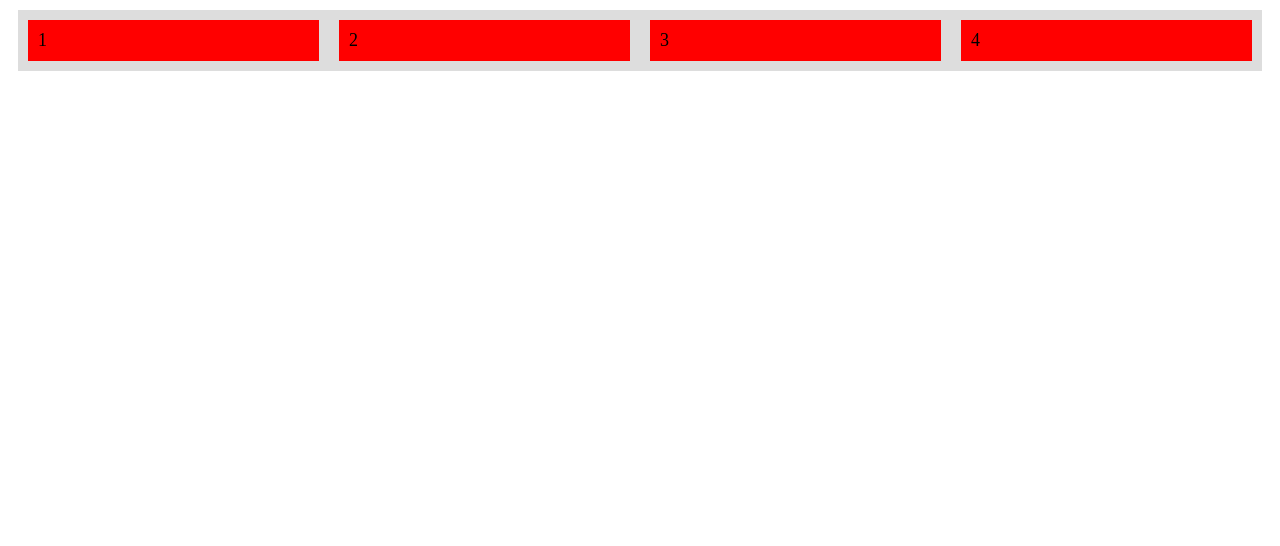
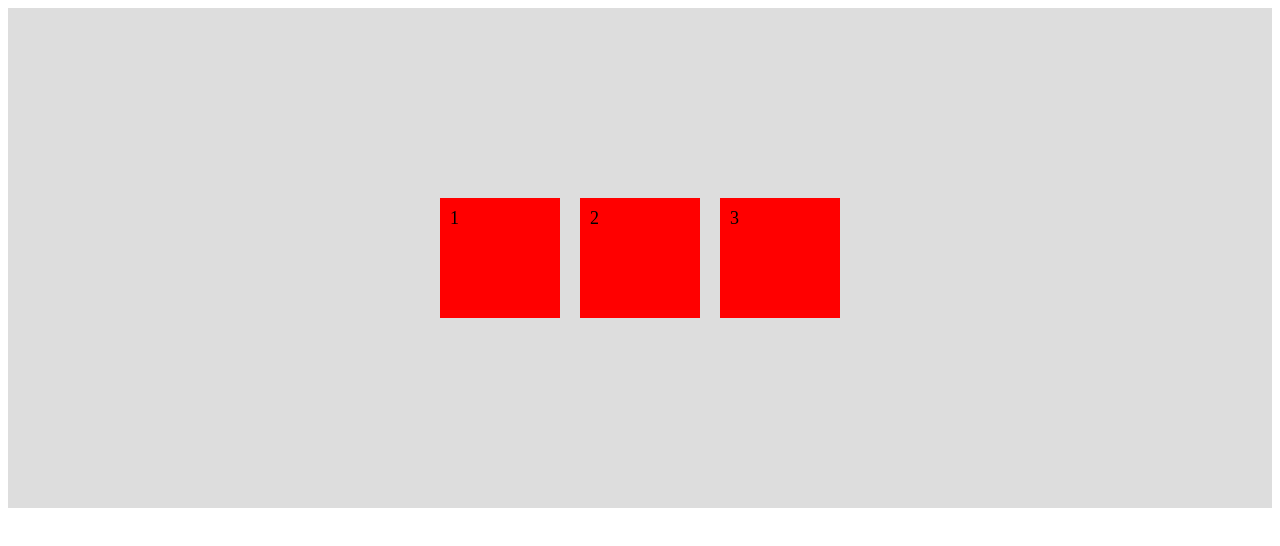
Before and after one commit to AlcirDaluz/html-css, a plain HTML site: page index.html in a window 1280 px wide. Drawn offline with Linux system fonts and the light colour scheme.

Commit message:
flexbox alignment

```diff
--- a/index.html
+++ b/index.html
@@ -9,10 +9,9 @@
 
 <body>
 	<div class="container">
-		<div class="div1">1</div>
-		<div class="div2">2</div>
-		<div class="div3">3</div>
-		<div class="div4">4</div>
+		<div>1</div>
+		<div>2</div>
+		<div>3</div>
 	</div>
 </body>
 
--- a/style.css
+++ b/style.css
@@ -1,38 +1,16 @@
 .container {
 	display: flex;
-	flex-direction: row;
+	height: 500px;
+	justify-content: center;
+	align-items: center;
 	background-color: #dddddd;
-	margin: 10px;
 }
 
-.div1 {
-	flex: 1;
+.container div {
+	width: 100px;
+	height: 100px;
 	background-color: #ff0000;
 	margin: 10px;
 	padding: 10px;
 	font-size: 18px;
 }
-
-.div2 {
-	flex: 1;
-	background-color: #ff0000;
-	margin: 10px;
-	padding: 10px;
-	font-size: 18px;
-}
-
-.div3 {
-	flex: 1;
-	background-color: #ff0000;
-	margin: 10px;
-	padding: 10px;
-	font-size: 18px;
-}
-
-.div4 {
-	flex: 1;
-	background-color: #ff0000;
-	margin: 10px;
-	padding: 10px;
-	font-size: 18px;
-}
```
